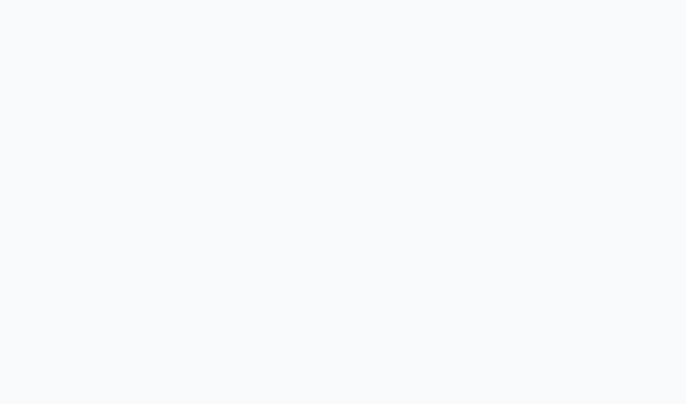
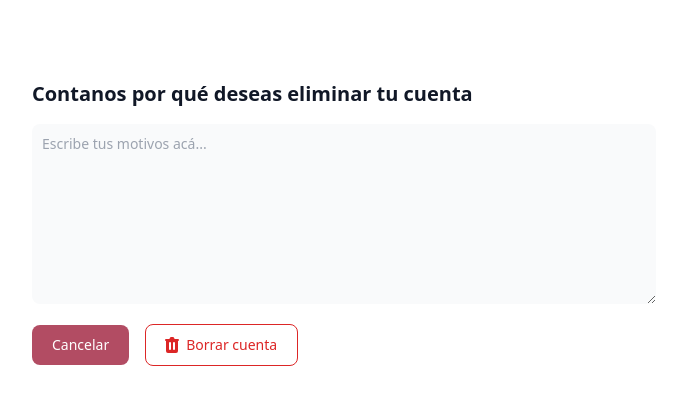
Before and after one commit to cristian-boaventura/Kokoro_Web, an Angular app: page /delete-account in a window 1280 px wide. Before the commit this address led to /. Shown: the top 404 px of the page, without its empty margins (296-982 px from the left). Built offline with nearby package versions, Linux system fonts and the light colour scheme.

Commit message:
delete account form

```diff
--- a/src/app/app.routes.ts
+++ b/src/app/app.routes.ts
@@ -1,8 +1,10 @@
 import { Routes } from '@angular/router';
 import { HomeComponent } from './home/home.component';
 import { LoginComponent } from './login/login.component';
+import { DeleteAccountComponent } from './delete-account/delete-account.component';
 
 export const routes: Routes = [
   { path: '', component: HomeComponent },
   { path: 'login-to-delete-account', component: LoginComponent },
+  { path: 'delete-account', component: DeleteAccountComponent },
 ];
--- /dev/null
+++ b/src/app/delete-account/delete-account.component.html
@@ -0,0 +1,43 @@
+<section class="h-[100svh] bg-white dark:bg-black">
+  <div class="max-w-2xl px-6 py-16 mx-auto rounded-lg lg:py-20">
+    <h2 class="mb-4 text-xl font-bold text-gray-900 dark:text-white">
+      Contanos por qué deseas eliminar tu cuenta
+    </h2>
+    <form>
+      <div class="mb-4 sm:mb-5">
+        <textarea
+          id="description"
+          rows="8"
+          class="block p-2.5 w-full text-sm text-gray-900 bg-gray-50 rounded-lg border-gray-300 dark:bg-gray-700 dark:border-gray-600 dark:placeholder-gray-400 dark:text-white"
+          placeholder="Escribe tus motivos acá..."
+        ></textarea>
+      </div>
+      <div class="flex items-center space-x-4">
+        <button
+          type="button"
+          class="text-white bg-primary-700 hover:bg-primary-800 font-medium rounded-lg text-sm px-5 py-2.5 text-center dark:bg-primary-600 dark:hover:bg-primary-700"
+        >
+          Cancelar
+        </button>
+        <button
+          type="submit"
+          class="text-red-600 inline-flex items-center hover:text-white border border-red-600 hover:bg-red-600 font-medium rounded-lg text-sm px-5 py-2.5 text-center dark:border-red-500 dark:text-red-500 dark:hover:text-white dark:hover:bg-red-600"
+        >
+          <svg
+            class="w-5 h-5 mr-1 -ml-1"
+            fill="currentColor"
+            viewBox="0 0 20 20"
+            xmlns="http://www.w3.org/2000/svg"
+          >
+            <path
+              fill-rule="evenodd"
+              d="M9 2a1 1 0 00-.894.553L7.382 4H4a1 1 0 000 2v10a2 2 0 002 2h8a2 2 0 002-2V6a1 1 0 100-2h-3.382l-.724-1.447A1 1 0 0011 2H9zM7 8a1 1 0 012 0v6a1 1 0 11-2 0V8zm5-1a1 1 0 00-1 1v6a1 1 0 102 0V8a1 1 0 00-1-1z"
+              clip-rule="evenodd"
+            ></path>
+          </svg>
+          Borrar cuenta
+        </button>
+      </div>
+    </form>
+  </div>
+</section>
```
Also changed, not shown: src/app/delete-account/delete-account.component.ts (added, +9 -0 lines), 1 other file (tests, documents, lock files or other folders).
